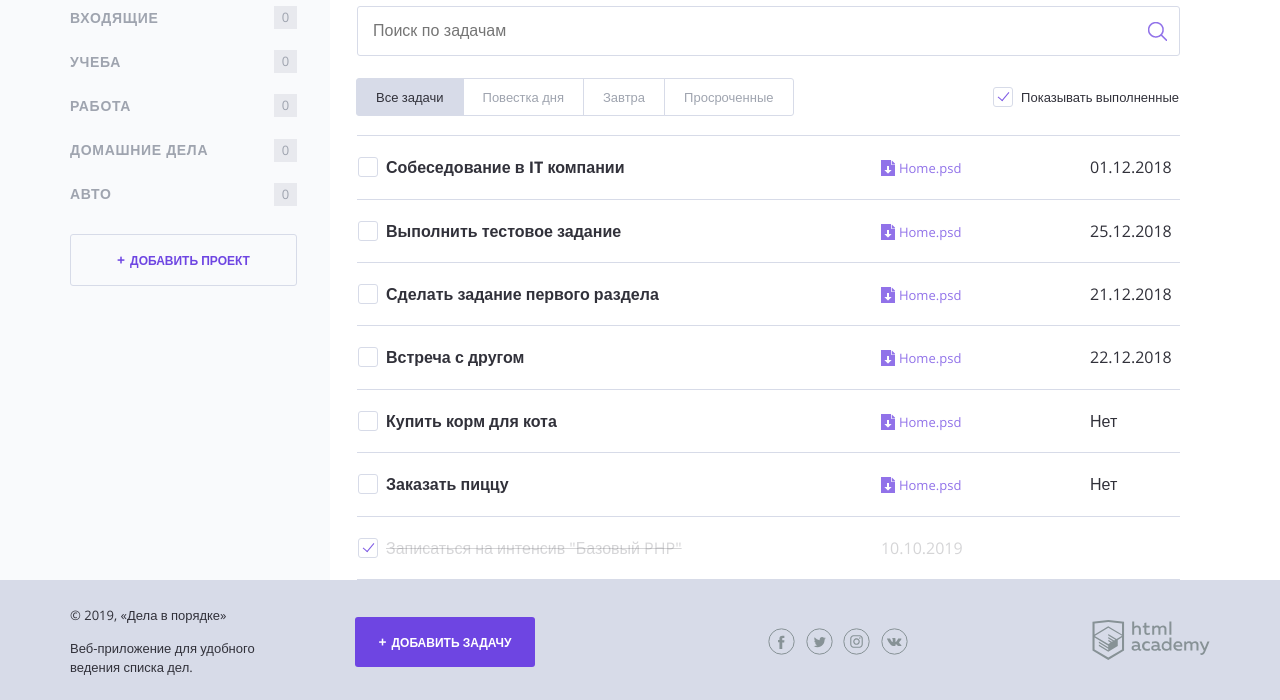
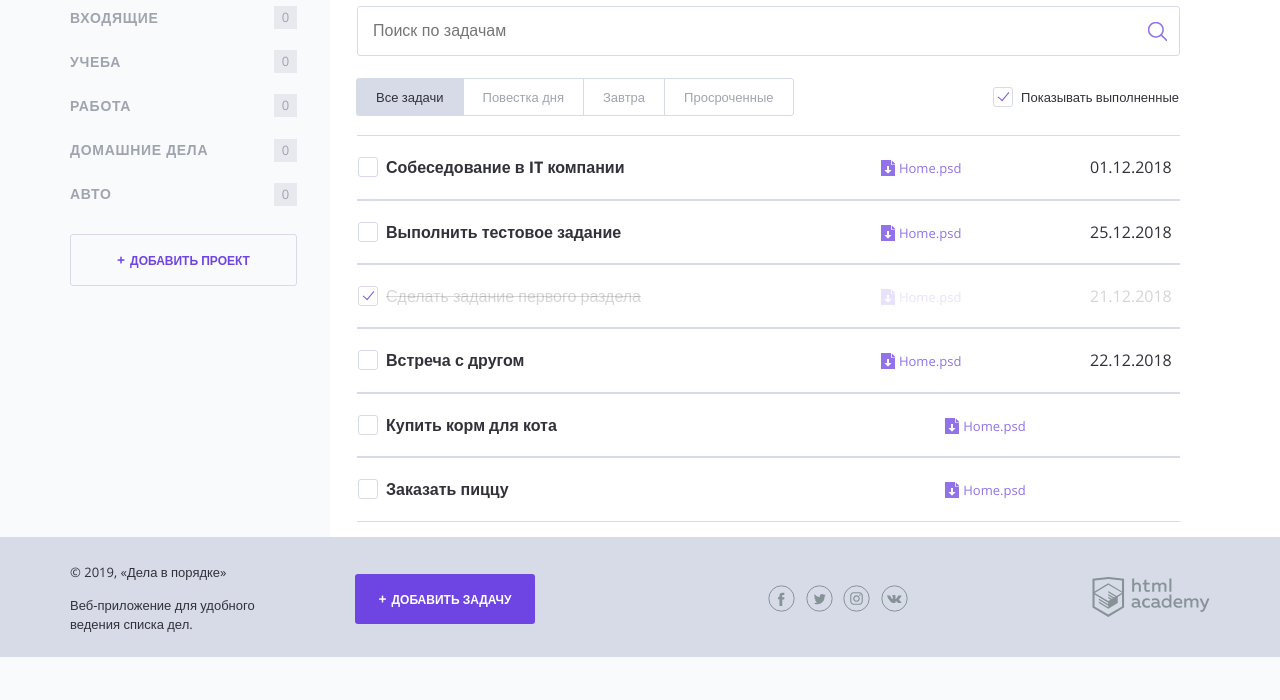
Before and after one commit to PowerGrace/511453-doingsdone-9, a PHP site: page / in a window 1280 px wide. Shown: the part 143-843 px from the top of the page. After the commit the page ends 800 px from the top, so only its background shows below. Run offline with PHP 8.4, Linux system fonts and the light colour scheme.

Commit message:
Правка цикла, изменения в массиве, удаление ненужного условия

```diff
--- a/index.php
+++ b/index.php
@@ -6,27 +6,27 @@ $tasks = [
     ['purpose' => 'Собеседование в IT компании',
      'execution_date' => '01.12.2018',
      'category' => 'Работа',
-     'done' => 'Нет'],
+     'done' => false],
     ['purpose' => 'Выполнить тестовое задание',
     'execution_date' => '25.12.2018',
     'category' => 'Работа',
-    'done' => 'Нет'],
+    'done' => false],
     ['purpose' => 'Сделать задание первого раздела',
     'execution_date' => '21.12.2018',
     'category' => 'Учёба',
-    'done' => 'Да'],
+    'done' => true],
     ['purpose' => 'Встреча с другом',
     'execution_date' => '22.12.2018',
     'category' => 'Входящие',
-    'done' => 'Нет'],
+    'done' => false],
     ['purpose' => 'Купить корм для кота',
-    'execution_date' => 'Нет',
+    'execution_date' => null,
     'category' => 'Домашние дела',
-    'done' => 'Нет'],
+    'done' => false],
     ['purpose' => 'Заказать пиццу',
-    'execution_date' => 'Нет',
+    'execution_date' => null,
     'category' => 'Домашние дела',
-    'done' => 'Нет']
+    'done' => false]
 ]
 ?>
 <!DOCTYPE html>
@@ -71,9 +71,9 @@ $tasks = [
                     <nav class="main-navigation">
                         <ul class="main-navigation__list">
                             <?php
-                            foreach ($projects as $key => $val) : ?>
+                            foreach ($projects as $val) : ?>
                             <li class="main-navigation__list-item">
-                                <a class="main-navigation__list-item-link" href="#"><?= $val ?></a>
+                                <a class="main-navigation__list-item-link" href="#"><?= strip_tags($val) ?></a>
                                 <span class="main-navigation__list-item-count">0</span>
                             </li>
                             <?php endforeach; ?>
@@ -110,39 +110,33 @@ $tasks = [
                         </label>
                     </div>
 
+
+                    <?php foreach ($tasks as $val): ?>
                     <table class="tasks">
-                        <?php foreach ($tasks as $key => $val): ?>
-                        <tr class="tasks__item task" <?php if ( $val['done'] === 'Да'): ?> task--completed
-                            <?php if($show_complete_tasks === 0): ?> visually-hidden <?php endif; ?> <?php endif; ?>>
-                            <td class="task__select">
+                        <?php if(!($val['done']) || (($val['done']) && $show_complete_tasks)): ?>
+                        <tr class="tasks__item task <?php if ($val['done']): ?> task--completed <?php endif; ?>">
+                            <td class=" task__select">
                                 <label class="checkbox task__checkbox">
                                     <input class="checkbox__input visually-hidden task__checkbox" type="checkbox"
-                                        value="1">
-                                    <span class="checkbox__text"><?= $val['purpose']; ?></span>
+                                        value="1" <?php if($val['done']): ?> checked <?php endif; ?>>
+                                    <?php if (isset($val['purpose'])) : ?>
+                                    <span class="checkbox__text"><?= strip_tags($val['purpose']); ?></span>
+                                    <?php endif; ?>
                                 </label>
                             </td>
 
                             <td class="task__file">
                                 <a class="download-link" href="#">Home.psd</a>
                             </td>
+                            <?php if (isset($val['execution_date'])): ?>
+                            <td class="task__date"><?= strip_tags($val['execution_date']); ?>
+                                <?php endif; ?>
+                            </td>
+                        </tr>
+                        <?php endif; ?>
+                    </table>
+                    <?php endforeach; ?>
 
-                            <td class="task__date"><?= $val['execution_date']; ?></td>
-                            <?php endforeach; ?>
-                        </tr>
-                        <?php if ($show_complete_tasks === 1): ?>
-                        <tr class="tasks__item task task--completed">
-                            <td class="task__select">
-                                <label class="checkbox task__checkbox">
-                                    <input class="checkbox__input visually-hidden" type="checkbox" checked>
-                                    <span class="checkbox__text">Записаться на интенсив "Базовый PHP"</span>
-                                </label>
-                            </td>
-                            <td class="task__date">10.10.2019</td>
-                            <td class="task__controls"></td>
-                        </tr>
-                        <?php endif ;?>
-                        <!--показывать следующий тег <tr/>, если переменная $show_complete_tasks равна единице-->
-                    </table>
                 </main>
             </div>
         </div>
```
